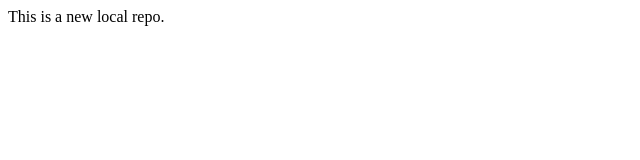
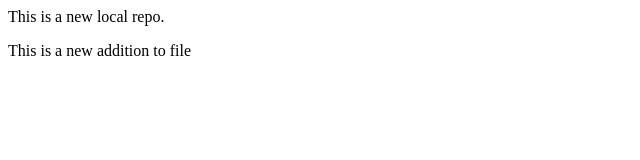
Before and after one commit to mobin-mathew/LocalRepo, a plain HTML site: page index.html in a window 1280 px wide. Shown: the whole page, without its empty margins (0-640 px from the left). Drawn offline with Linux system fonts and the light colour scheme.

Commit message:
added new line to index.html

```diff
--- a/index.html
+++ b/index.html
@@ -1 +1,2 @@
 <p>This is a new local repo.</p>
+<p>This is a new addition to file</p>
```
